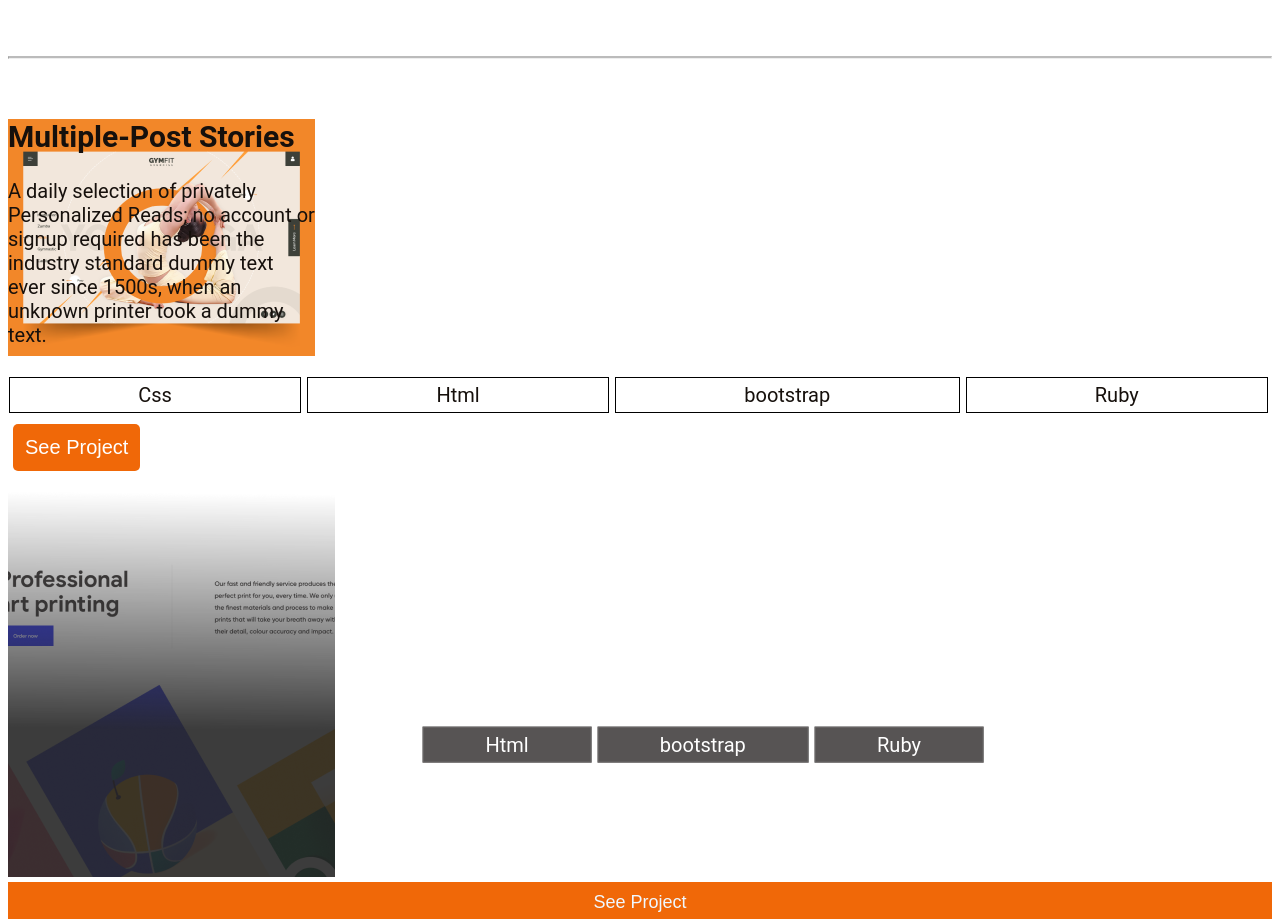
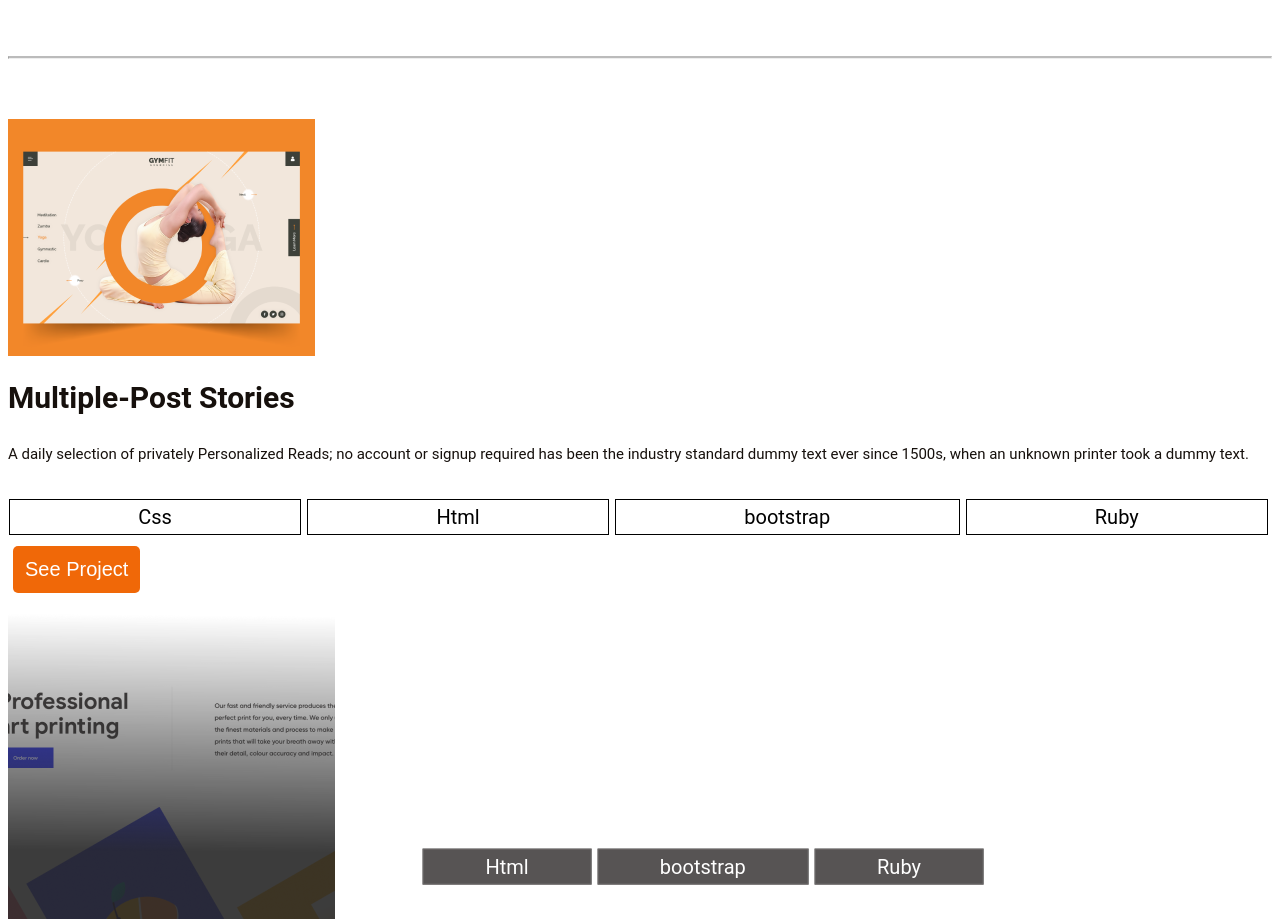
Before and after one commit to oluwajuwon8/Portfolio, a website: page index.html in a window 1280 px wide. Shown: the part 817-1736 px from the top of the page. Drawn offline with Linux system fonts and the light colour scheme; a web font is replaced by a local one.

Commit message:
added code snippet

```diff
--- a/index.html
+++ b/index.html
@@ -63,13 +63,13 @@
     <hr class="solid" />
 
     <section class="picture">
-      <div class="pictures">
-<h1>Multiple-Post Stories</h1>
+      <div class="pictures"></div>
+      <p id="post">Multiple-Post Stories</p>
       <p class="daily">
         A daily selection of privately Personalized Reads; no account or signup
         required has been the industry standard dummy text ever since 1500s,
         when an unknown printer took a dummy text.
-      </p></div>
+      </p>
     <div class="grid">
       <ul class="grid-container">
         <li class="grid-item">Css</li>
--- a/style.css
+++ b/style.css
@@ -90,16 +90,21 @@ p {
   font-family: Roboto, sans-serif;
 }
 
+#post {
+  font-weight: 700;
+  font-size: 30px;
+  margin-top: 24px;
+  color: #16100c;
+}
+
 .daily {
   color: #16100c;
-  font-size: 20px;
+  font-size: 15px;
   font-weight: 400;
 }
 
 .picture {
-  color: #16100c;
   height: 53px;
-  margin-bottom: 20px;
   font-size: 20px;
   font-weight: 400;
   text-decoration: none;
```
